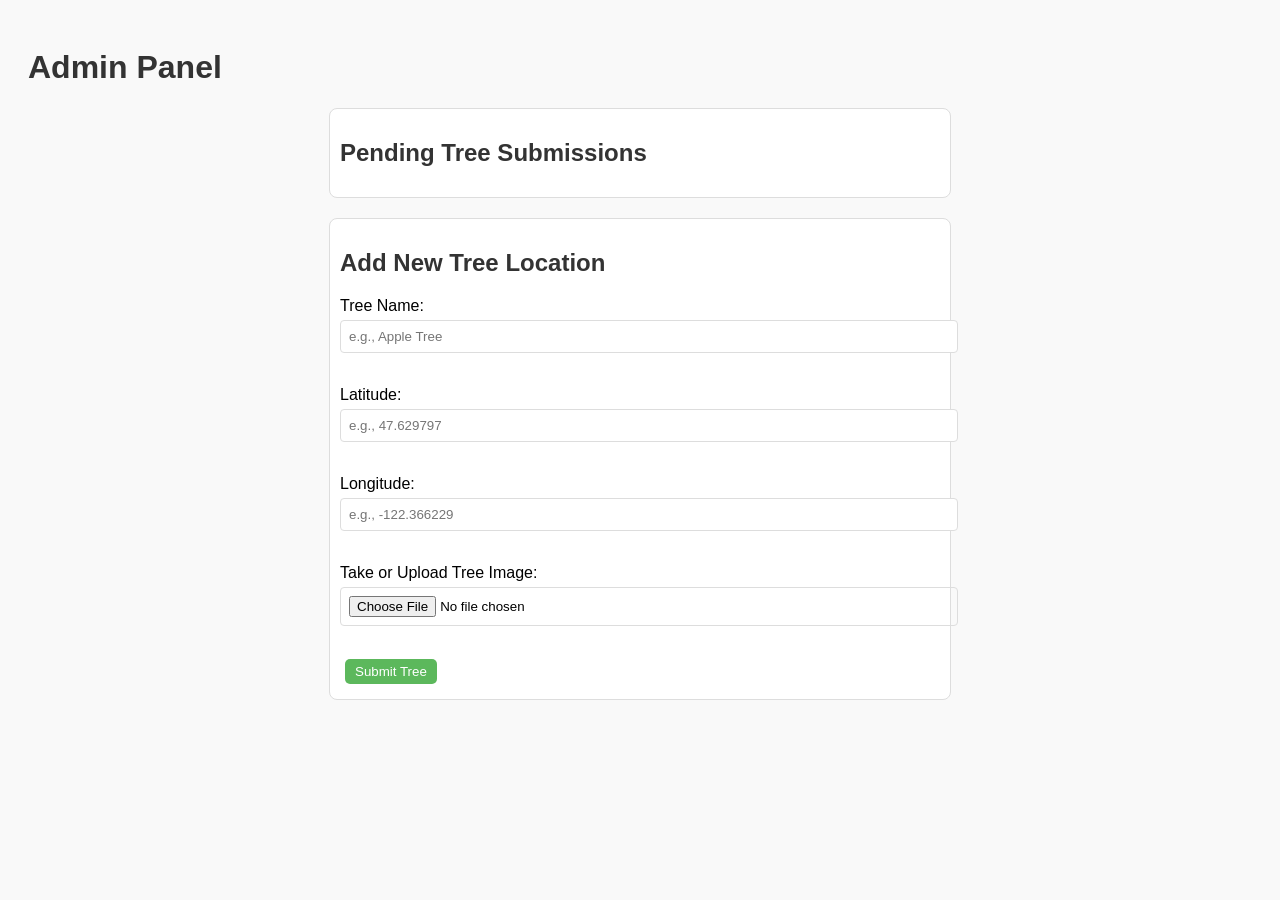
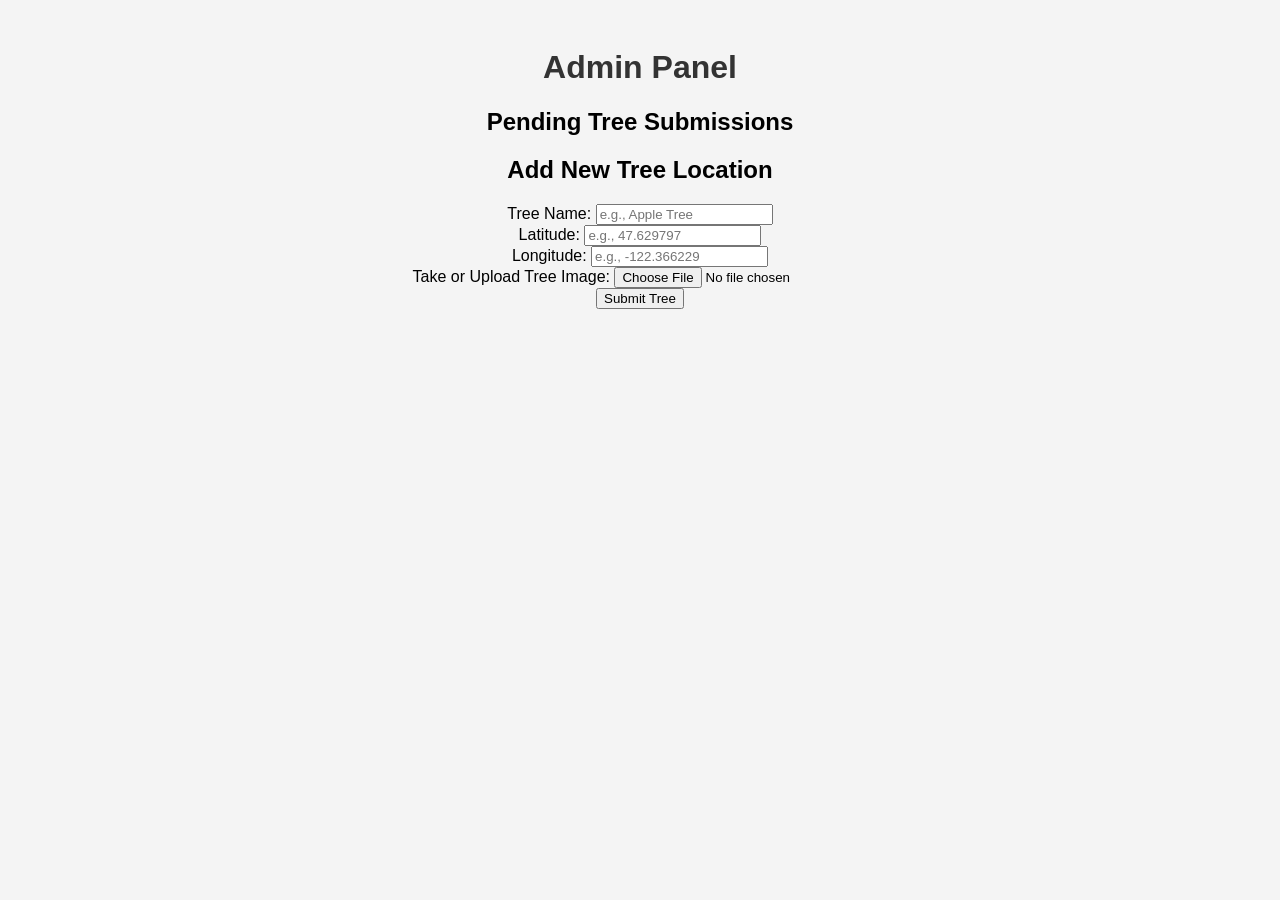

added Spring dependencies

--- a/frontend/styles.css
+++ b/frontend/styles.css
@@ -1,57 +1,34 @@
 body {
     font-family: Arial, sans-serif;
+    text-align: center;
+    background-color: #f4f4f4;
     padding: 20px;
-    background-color: #f9f9f9;
 }
 
-h1, h2 {
+h1 {
     color: #333;
 }
 
-#admin-container, #user-input-container {
+#map-container, #tree-list-container {
     border: 1px solid #ddd;
-    padding: 10px;
+    padding: 15px;
     background: white;
     border-radius: 8px;
     max-width: 600px;
     margin: 20px auto;
 }
 
-.tree-item {
-    border-bottom: 1px solid #ddd;
-    padding: 10px 0;
-}
-
-label, input {
-    display: block;
-    margin: 5px 0;
-}
-
-input[type="text"], input[type="file"] {
+#map {
     width: 100%;
-    padding: 8px;
-    margin-bottom: 10px;
-    border-radius: 4px;
-    border: 1px solid #ddd;
+    height: 300px;
+    background-color: lightgray; /* Placeholder for map */
 }
 
-button {
-    margin: 5px;
-    padding: 5px 10px;
-    border: none;
-    border-radius: 5px;
-    cursor: pointer;
-    background-color: #5cb85c;
-    color: white;
+#tree-list {
+    list-style: none;
+    padding: 0;
 }
 
-button:hover {
-    background-color: #4cae4c;
-}
-
-.tree-image {
-    max-width: 100%;
-    max-height: 150px;
-    margin-top: 10px;
-    border-radius: 5px;
+#navigation {
+    margin-top: 20px;
 }
